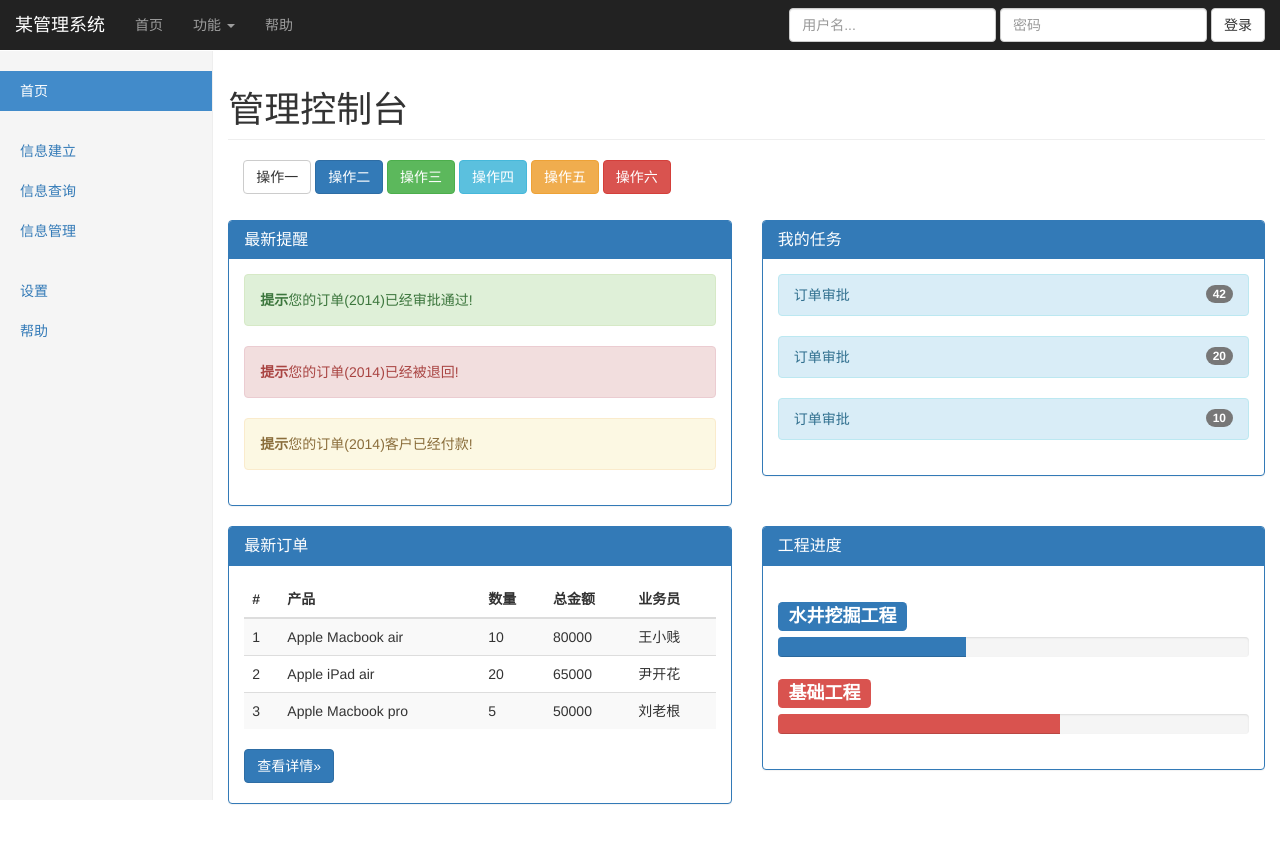
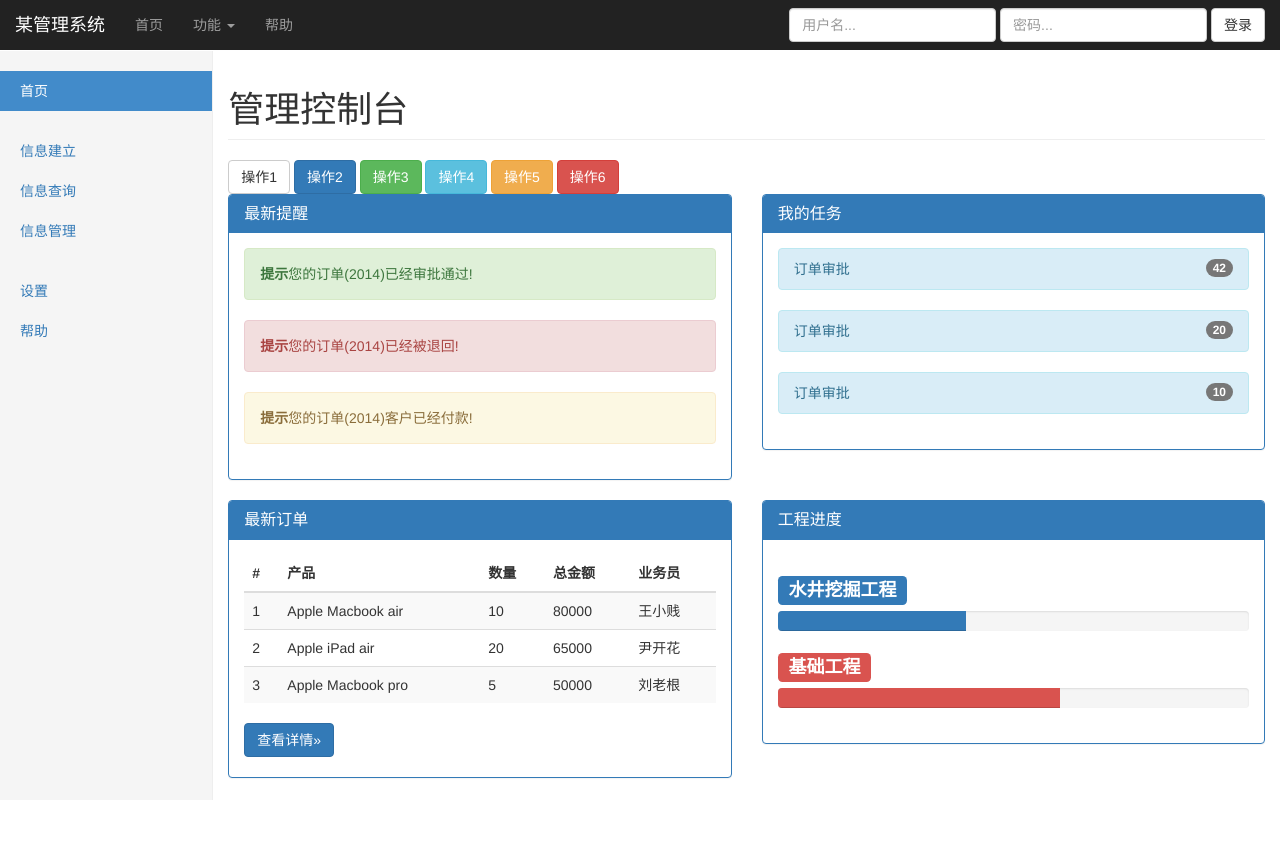
Before and after one commit to znnee/exam, a plain HTML site: page index.html in a window 1280 px wide. After the commit the page ends 818 px from the top, so only its background shows below. Drawn offline with nearby package versions, Linux system fonts and the light colour scheme.

Commit message:
修改的代码

```diff
--- a/index.html
+++ b/index.html
@@ -15,9 +15,6 @@
     <!-- Custom styles for this template -->
     <link href="css/dashboard.css" rel="stylesheet">
 
-    <!-- Just for debugging purposes. Don't actually copy these 2 lines! -->
-    <!--[if lt IE 9]><script src="../../assets/js/ie8-responsive-file-warning.js"></script><![endif]-->
-    <script src="js/ie-emulation-modes-warning.js"></script>
 
     <!-- HTML5 shim and Respond.js for IE8 support of HTML5 elements and media queries -->
     <!--[if lt IE 9]>
@@ -76,7 +73,7 @@
           </ul>
           <form class="navbar-form navbar-right">
             <input type="text" class="form-control" placeholder="用户名...">
-            <input type="password" class="form-control" placeholder="密码">
+            <input type="password" class="form-control" placeholder="密码...">
             <button type="button" class="btn btn-default">登录</button>
           </form>
         </div>
@@ -103,17 +100,14 @@
         <div class="col-sm-9 col-sm-offset-3 col-md-10 col-md-offset-2 main">
           <h1 class="page-header">管理控制台</h1>
 
-          <div class="col-md-12 col-xs-12 col-sm-12">
-            <button type="button" class="btn btn-default">操作一</button>
-            <button type="button" class="btn btn-primary">操作二</button>
-            <button type="button" class="btn btn-success">操作三</button>
-            <button type="button" class="btn btn-info">操作四</button>
-            <button type="button" class="btn btn-warning">操作五</button>
-            <button type="button" class="btn btn-danger">操作六</button>
-          </div>
-          <br>
-          <br>
-          <br>
+
+            <button class="btn btn-log btn-default" type="button" >操作1</button>
+            <button class="btn btn-log btn-primary" type="button" >操作2</button>
+            <button class="btn btn-log btn-success" type="button" >操作3</button>
+            <button class="btn btn-log btn-info" type="button" >操作4</button>
+            <button  class="btn btn-log btn-warning" type="button">操作5</button>
+            <button  class="btn btn-log btn-danger" type="button">操作6</button>
+
           <div class="row">
               <div class="col-md-6 col-sm-12 col-xs-12">
                 <div class="panel panel-primary">
@@ -228,7 +222,7 @@
     <!-- Bootstrap core JavaScript
     ================================================== -->
     <!-- Placed at the end of the document so the pages load faster -->
-    <script src="http://cdn.bootcss.com/jquery/1.11.1/jquery.min.js"></script>
+    <script src="https://cdn.bootcss.com/jquery/1.11.1/jquery.min.js"></script>
     <script src="js/bootstrap.min.js"></script>
     <script src="js/docs.min.js"></script>
     <!-- IE10 viewport hack for Surface/desktop Windows 8 bug -->
```
